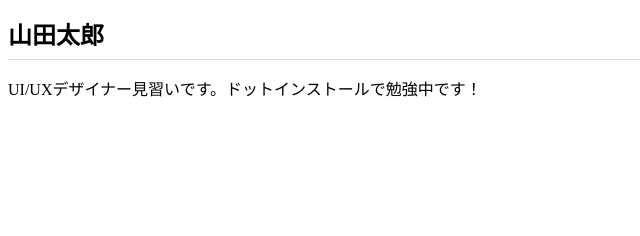
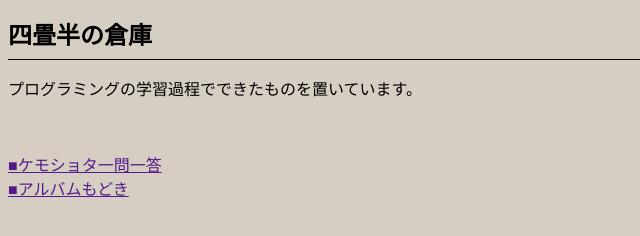
Before and after one commit to YOJOOHAN/YOJOOHAN.github.io, a plain HTML site: page index.html in a window 1280 px wide. Shown: the whole page, without its empty margins (0-640 px from the left). Drawn offline with Linux system fonts and the light colour scheme.

Commit message:
Add files via upload

```diff
--- a/css/styles.css
+++ b/css/styles.css
@@ -1,5 +1,6 @@
 h1 {
   font-size: 24px;
   padding-bottom: 8px;
-  border-bottom: 1px solid #ddd;
+  border-bottom: 1px solid rgb(0, 0, 0);
 }
+body {background-color: rgb(214, 206, 194);}
--- a/index.html
+++ b/index.html
@@ -2,11 +2,20 @@
 <html lang="ja">
   <hedad>
     <meta charset="utf-8">
-    <title>山田太郎ののポートフォリオサイト</title>
+    <title>四畳半の倉庫</title>
     <link rel="stylesheet" href="css/styles.css">
   </hedad>
   <body>
-    <h1>山田太郎</h1>
-    <p>UI/UXデザイナー見習いです。ドットインストールで勉強中です！</p>
+    <h1>四畳半の倉庫</h1>
+    <p>プログラミングの学習過程でできたものを置いています。</p>
+    <br>
+    <br>
+    <a href="">■ケモショタ一問一答</a><br>
+    <a href="">■アルバムもどき</a>
+
+
+
+
+
   </body>
  </html>
```
